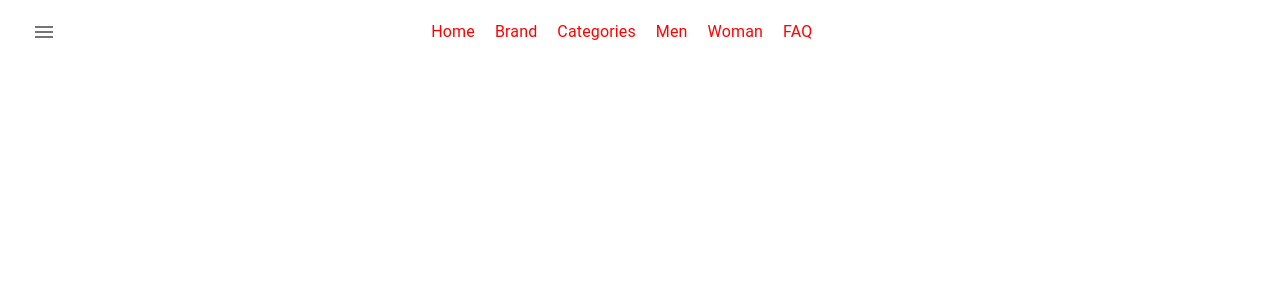
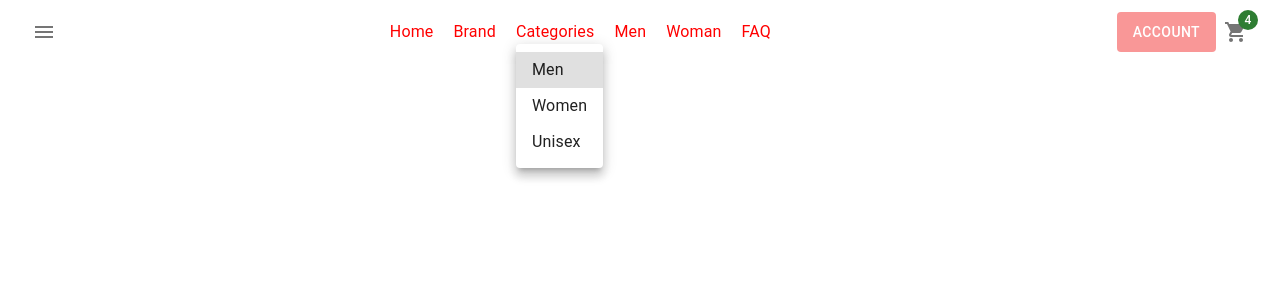
Before and after one commit to OerdBej/dashboard-mui, a React (Create React App) app: page / in a window 1280 px wide. Both pictures are taken after a click on the element "Categories". Shown: the top 300 px of the page. Built offline with nearby package versions, Linux system fonts and the light colour scheme.

Commit message:
clicking events and pop up menu set up

```diff
--- a/src/components/navbar/Navbar.js
+++ b/src/components/navbar/Navbar.js
@@ -1,9 +1,33 @@
-import { AppBar, IconButton, Toolbar, Typography } from "@mui/material";
+import {
+  AppBar,
+  Badge,
+  Button,
+  IconButton,
+  Toolbar,
+  Typography,
+} from "@mui/material";
+import { useState } from "react";
 import React from "react";
 import MenuOutlinedIcon from "@mui/icons-material/MenuOutlined";
 import { Box } from "@mui/system";
+import ShoppingCartIcon from "@mui/icons-material/ShoppingCart";
+import Menu from "@mui/material/Menu";
+import MenuItem from "@mui/material/MenuItem";
 
 const Navbar = () => {
+  const [anchorEl, setAnchorEl] = useState(null);
+
+  //   for using to toogle the button in order to make the switch from On/Off
+  const openMenu = Boolean(anchorEl);
+
+  const handleClick = (e) => {
+    setAnchorEl(e.currentTarget);
+  };
+
+  const handleClose = () => {
+    setAnchorEl(null);
+  };
+
   return (
     <AppBar elevation={0} sx={{ backgroundColor: "white" }}>
       <Toolbar>
@@ -14,7 +38,8 @@ const Navbar = () => {
             alignItems: "center",
             width: "100%",
           }}
-          component="div"
+          comp
+          onent="div"
         >
           <Box>
             <IconButton>
@@ -28,16 +53,37 @@ const Navbar = () => {
             >
               Home
             </Typography>
+
+            {/* Brand */}
+
             <Typography
               sx={{ marginRight: "20px", cursor: "pointer", color: "red" }}
             >
               Brand
             </Typography>
+
+            {/* Here the functionalities */}
+
             <Typography
               sx={{ marginRight: "20px", cursor: "pointer", color: "red" }}
+              aria-controls="basic-menu"
+              aria-haspopup="true"
+              aria-expanded={openMenu ? "true" : undefined}
+              onClick={handleClick}
             >
               Categories
             </Typography>
+
+            <Menu
+              id="basic-menu"
+              anchorEl={anchorEl}
+              open={openMenu}
+              onClose={handleClose}
+            >
+              <MenuItem onClick={handleClose}>Men</MenuItem>
+              <MenuItem onClick={handleClose}>Women</MenuItem>
+              <MenuItem onClick={handleClose}>Unisex</MenuItem>
+            </Menu>
             <Typography
               sx={{ marginRight: "20px", cursor: "pointer", color: "red" }}
             >
@@ -54,8 +100,25 @@ const Navbar = () => {
               FAQ
             </Typography>
           </Box>
-          <Box>
-            <Typography>Buttons</Typography>
+          <Box
+            sx={{
+              display: "flex",
+              justifyContent: "center",
+              alignItem: "center",
+            }}
+          >
+            <Button
+              variant="contained"
+              sx={{ backgroundColor: "#F99797" }}
+              disableElevation
+            >
+              Account
+            </Button>
+            <IconButton>
+              <Badge badgeContent={4} color="success">
+                <ShoppingCartIcon color="action" />
+              </Badge>
+            </IconButton>
           </Box>
         </Box>
       </Toolbar>
```
